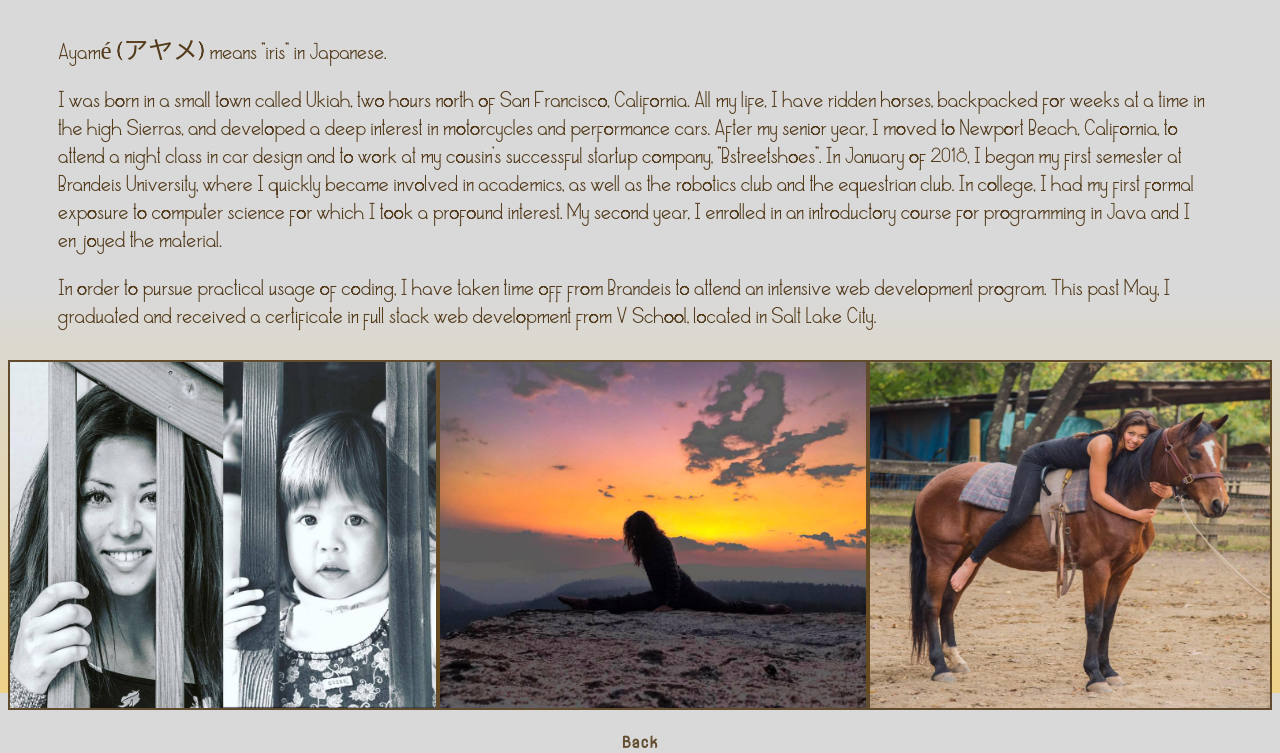
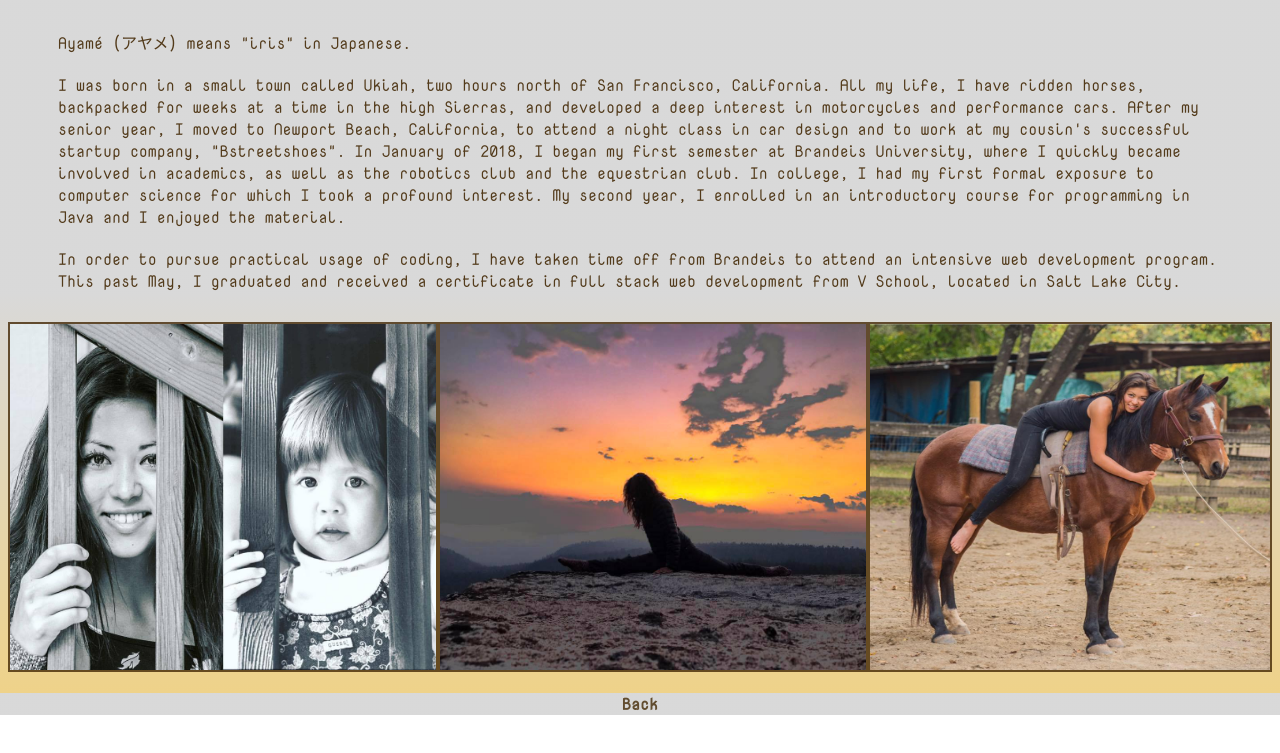
Before and after one commit to emma-barash/cube-portfolio, a plain HTML site: page aboutMe.html in a window 1280 px wide. Shown: the part 107-860 px from the top of the page. After the commit the page ends 822 px from the top, so only its background shows below. Drawn offline with Linux system fonts and the light colour scheme; files whose address does not match are found by name.

Commit message:
decided on Nova as a font

```diff
--- a/styles/about.css
+++ b/styles/about.css
@@ -1,10 +1,5 @@
 *{
     box-sizing: border-box;
-}
-
-@font-face{
-    src: url('../allorta/Allorta.otf');
-    font-family: Alo;
 }
 
 @font-face{
@@ -29,9 +24,8 @@ img{
 
 p{
     margin: auto;
-    font-family: Alo;
+    font-family: Nova;
     /* font-family: 'Poiret One', 'regular'; */
-    font-size: 25px;
     margin: 20px 50px;
     text-align: left;
     color: rgb(68, 41, 5, 0.9);
```
